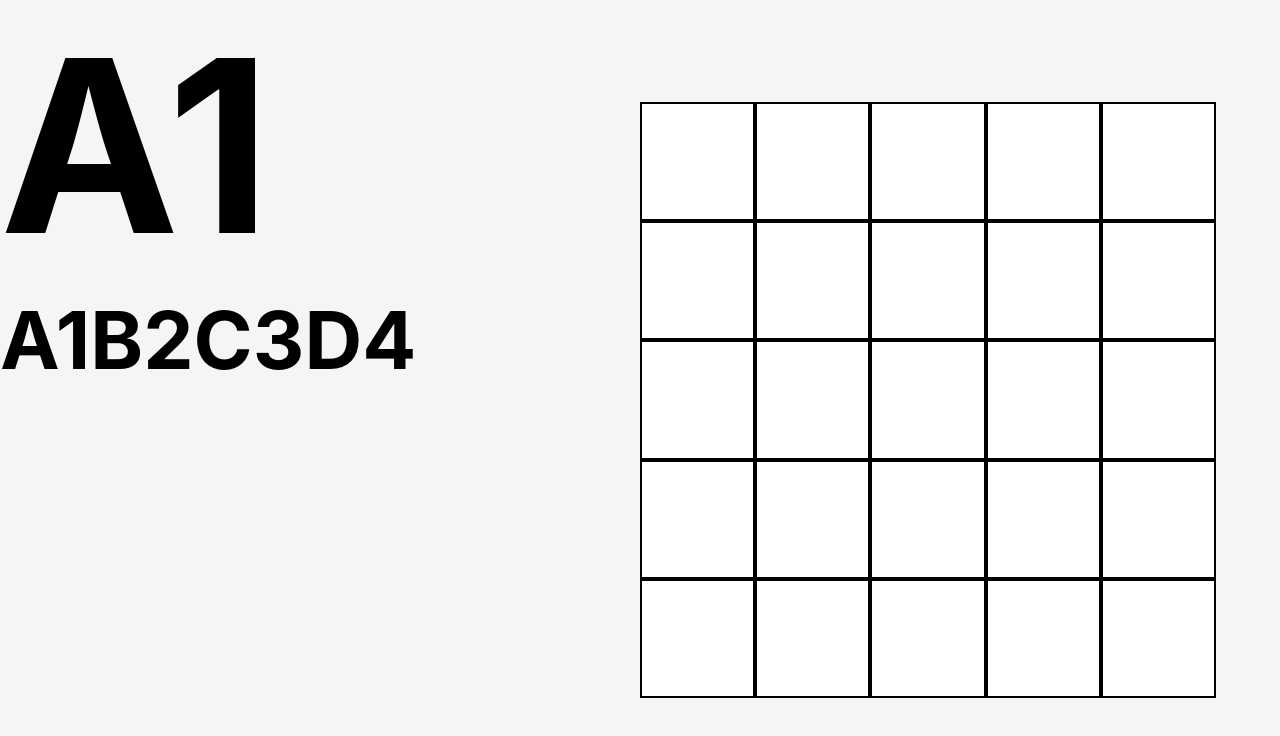
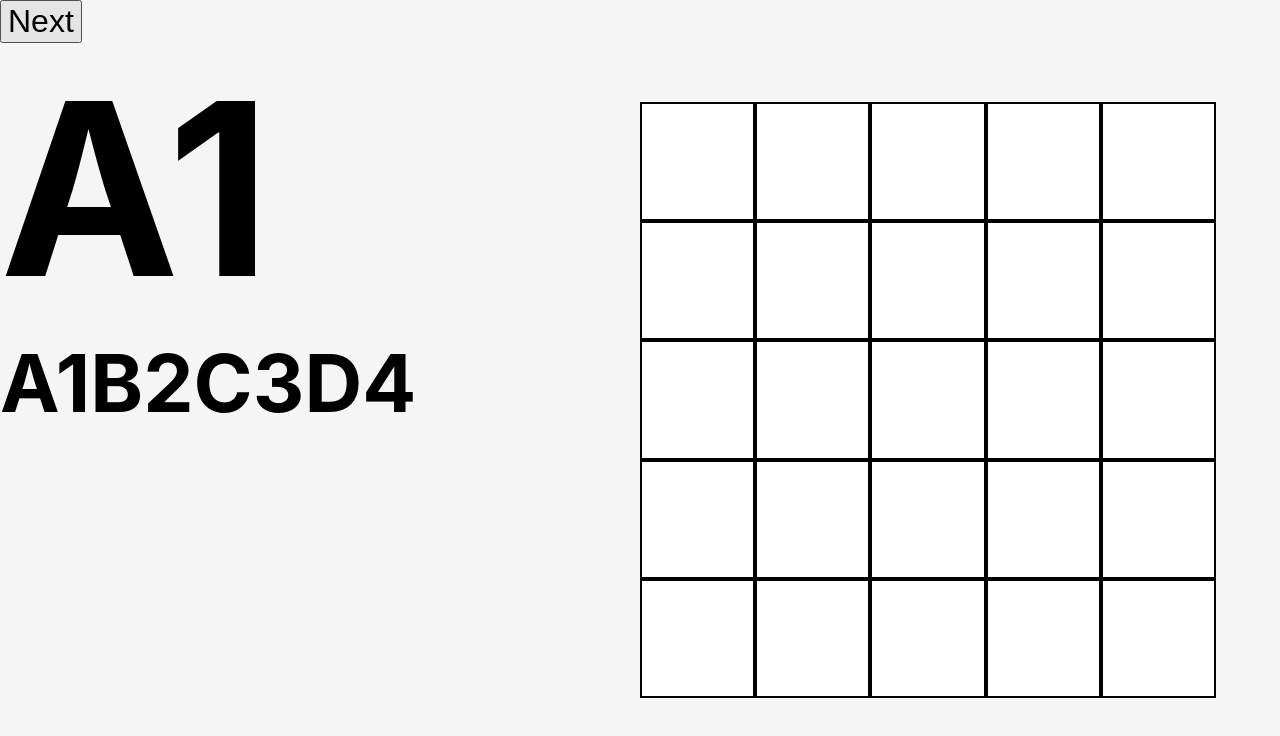
Before and after one commit to DoduRH/pirate-game, a React (Create React App) app: page / in a window 1280 px wide. Shown: the top 736 px of the page. Built offline with nearby package versions, Linux system fonts and the light colour scheme.

Commit message:
Added button or keypress for next square

```diff
--- a/src/App.css
+++ b/src/App.css
@@ -44,3 +44,7 @@ body {
   font-size: 5em;
   font-weight: bold;
 }
+
+.button {
+  font-size: 2em;
+}
--- a/src/App.tsx
+++ b/src/App.tsx
@@ -3,11 +3,32 @@ import './App.css';
 import Grid from './components/grid';
 import History from './components/history';
 import CordDisplay from './components/cords';
+import Button from './components/button';
+import React, { useEffect } from 'react';
 
 function App() {
+  function nextSquare() {
+    console.log("Next pos");
+  }
+
+  useEffect(() => {
+    function handleKeyDown(e: KeyboardEvent) {
+      if (e.key === 'Enter') {
+        nextSquare();
+      }
+    }
+
+    document.addEventListener("keydown", handleKeyDown);
+
+    return function cleanup() {
+      document.removeEventListener("keydown", handleKeyDown);
+    };
+  }, []);
+
   return (
     <div className="App">
       <div className='infoCol'>
+        <Button onClick={nextSquare} text="Next" />
         <CordDisplay />
         <History />
       </div>
--- /dev/null
+++ b/src/components/button.tsx
@@ -0,0 +1,14 @@
+import React from 'react'
+
+interface buttonProps {
+    onClick: (() => void) | ((e: React.MouseEvent) => void);
+    text: string;
+}
+
+function Button({ onClick, text }: buttonProps) {
+    return (
+        <button onClick={onClick} className='button'>{text}</button>
+    )
+}
+
+export default Button
```
